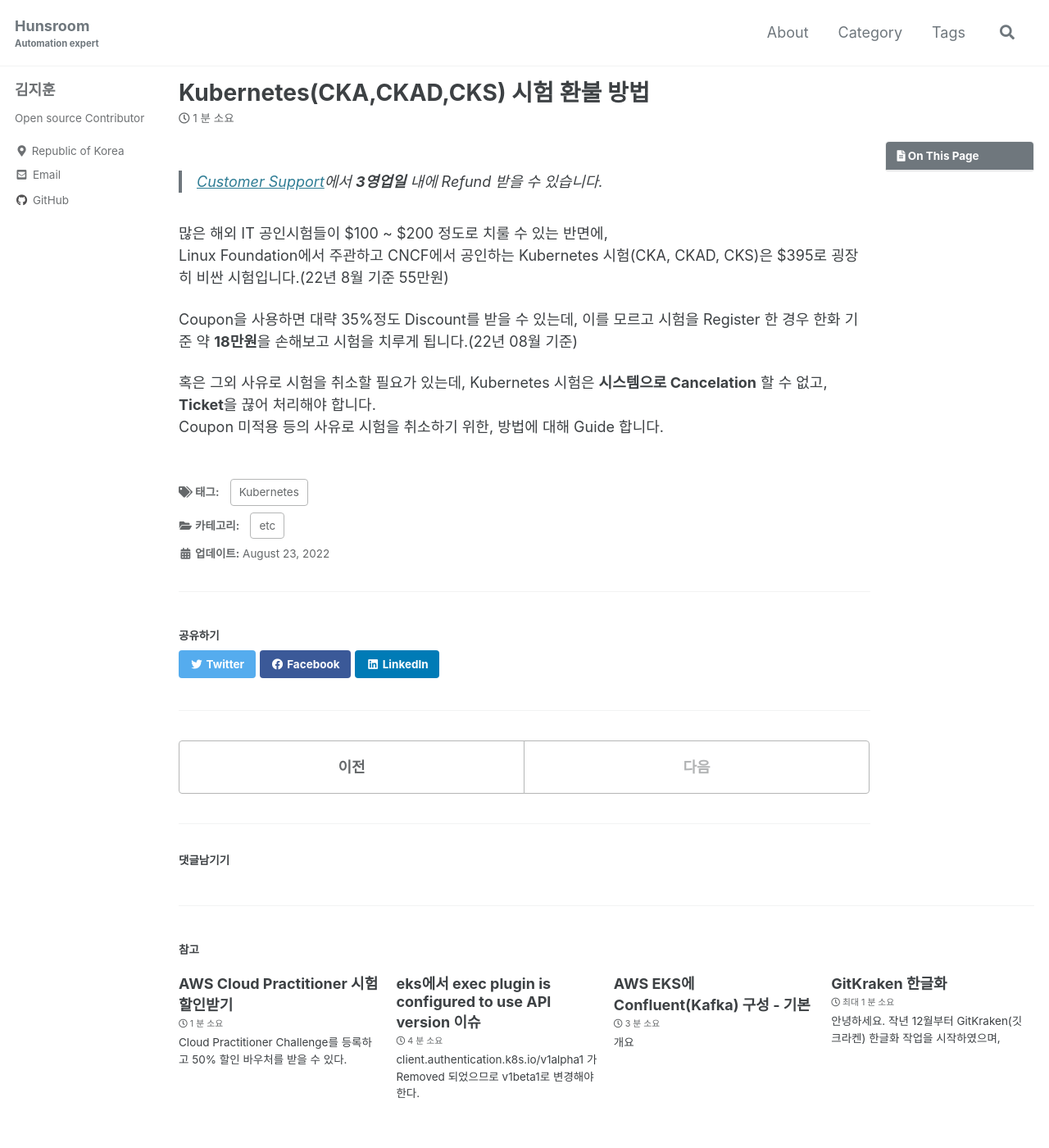
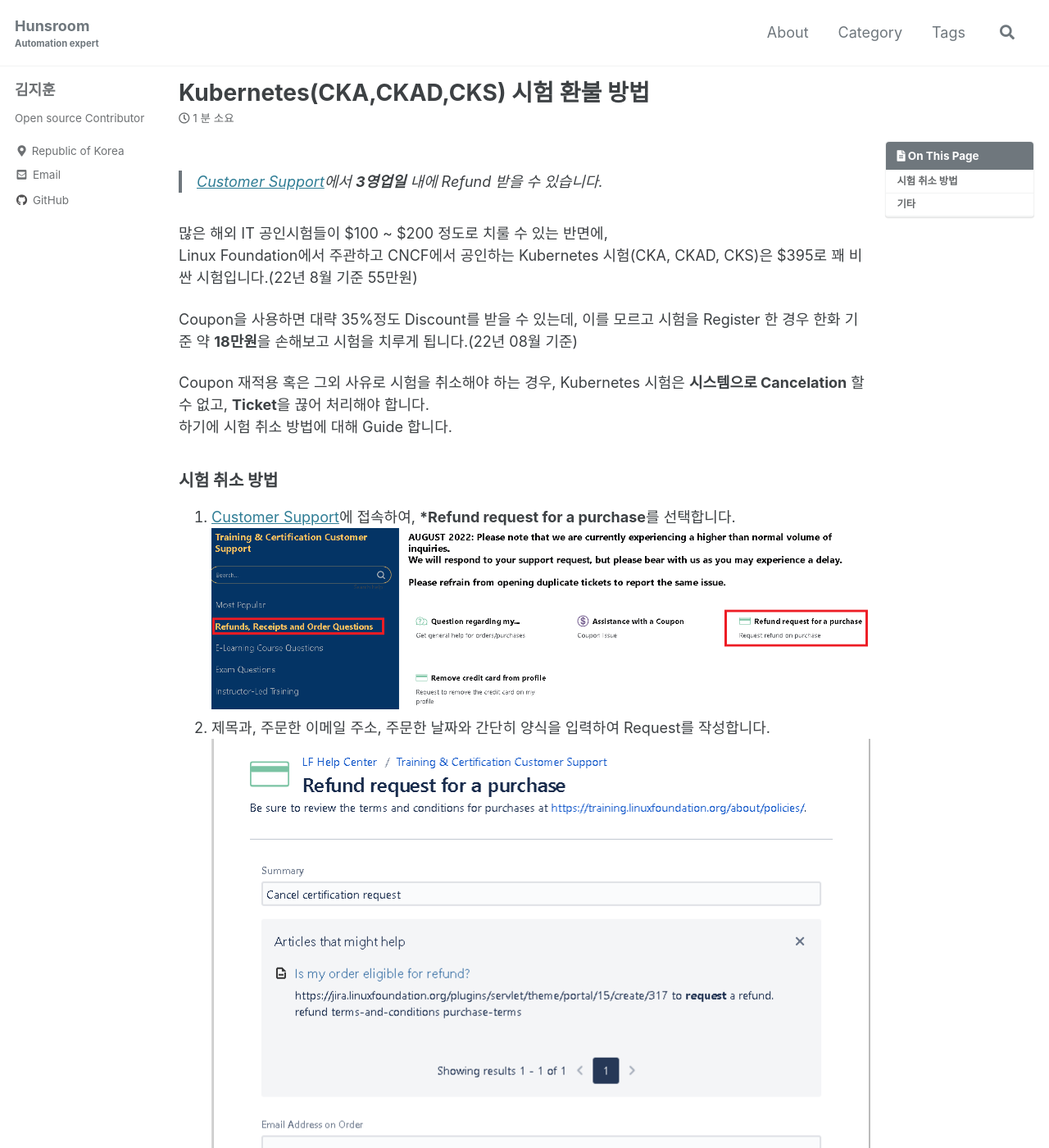
Before and after one commit to shblue21/shblue21.github.io, a Jekyll site: the page built from _posts/etc/2022-08-23-Kubernetes(CKA,CKAD,CKS)-시험-환불-방법.md, in a window 1280 px wide and 1400 px high. Shown: the whole window at 82% size. Built offline with Jekyll 4.4.1, drawn with Linux system fonts in a browser that asks for light colours; cached includes are drawn as plain includes; comment, search, counter and statistics services are not loaded; some of the changed text lies outside the part shown.

Commit message:
cka 환불

```diff
--- a/_posts/etc/2022-08-23-Kubernetes(CKA,CKAD,CKS)-시험-환불-방법.md
+++ b/_posts/etc/2022-08-23-Kubernetes(CKA,CKAD,CKS)-시험-환불-방법.md
@@ -11,10 +11,23 @@
 > [Customer Support](https://pages.awscloud.com/GLOBAL-ln-GC-TrainCert-Cloud-Practitioner-Challenge-2022-reg.html)에서 **3영업일** 내에 Refund 받을 수 있습니다.
 
 많은 해외 IT 공인시험들이 $100 ~ $200 정도로 치룰 수 있는 반면에,
-Linux Foundation에서 주관하고 CNCF에서 공인하는 Kubernetes 시험(CKA, CKAD, CKS)은 $395로 굉장히 비싼 시험입니다.(22년 8월 기준 55만원)
+Linux Foundation에서 주관하고 CNCF에서 공인하는 Kubernetes 시험(CKA, CKAD, CKS)은 $395로 꽤 비싼 시험입니다.(22년 8월 기준 55만원)
 
 Coupon을 사용하면 대략 35%정도 Discount를 받을 수 있는데,
 이를 모르고 시험을 Register 한 경우 한화 기준 약 **18만원**을 손해보고 시험을 치루게 됩니다.(22년 08월 기준)
 
-혹은 그외 사유로 시험을 취소할 필요가 있는데, Kubernetes 시험은 **시스템으로 Cancelation** 할 수 없고, **Ticket**을 끊어 처리해야 합니다.
-Coupon 미적용 등의 사유로 시험을 취소하기 위한, 방법에 대해 Guide 합니다.
+Coupon 재적용 혹은 그외 사유로 시험을 취소해야 하는 경우, Kubernetes 시험은 **시스템으로 Cancelation** 할 수 없고, **Ticket**을 끊어 처리해야 합니다.
+하기에 시험 취소 방법에 대해 Guide 합니다.
+
+### 시험 취소 방법
+1. [Customer Support](https://jira.linuxfoundation.org/plugins/servlet/theme/portal/15/group/71)에 접속하여, ***Refund request for a purchase**를 선택합니다.
+![Customer Support](../../img/220824_CKA_Refund_2.png)
+2. 제목과, 주문한 이메일 주소, 주문한 날짜와 간단히 양식을 입력하여 Request를 작성합니다.
+![Refund Request](../../img/220824_CKA_Refund_3.png)
+3. Ticket이 처리되면 메일이 발송됩니다.
+
+
+### 기타
+- Support Portal에 명시되어 있듯, 시험 환불은 **3 Business Days** 이내에 가능합니다.
+![Support Portal](../../img/220824_CKA_Refund_1.png)
+- 실제 결제 취소 까지는 5~10일 정도 소요될 수 있습니다.
```
Also changed, not shown: other parts of _posts/etc/2022-08-23-Kubernetes(CKA,CKAD,CKS)-시험-환불-방법.md (+1 -1 lines), img/220824_CKA_Refund_1.png (added), img/220824_CKA_Refund_2.png (added), img/220824_CKA_Refund_3.png (added).
